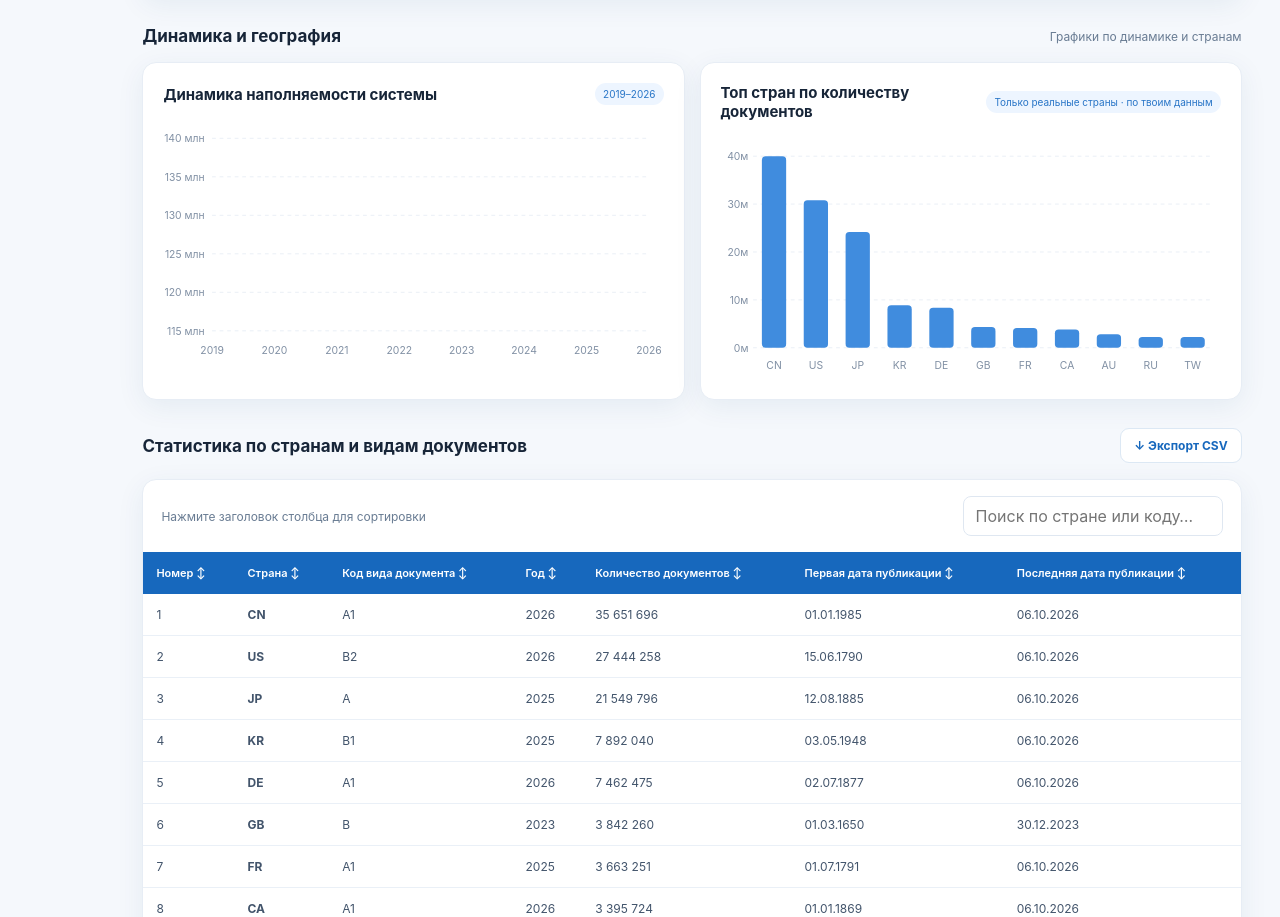
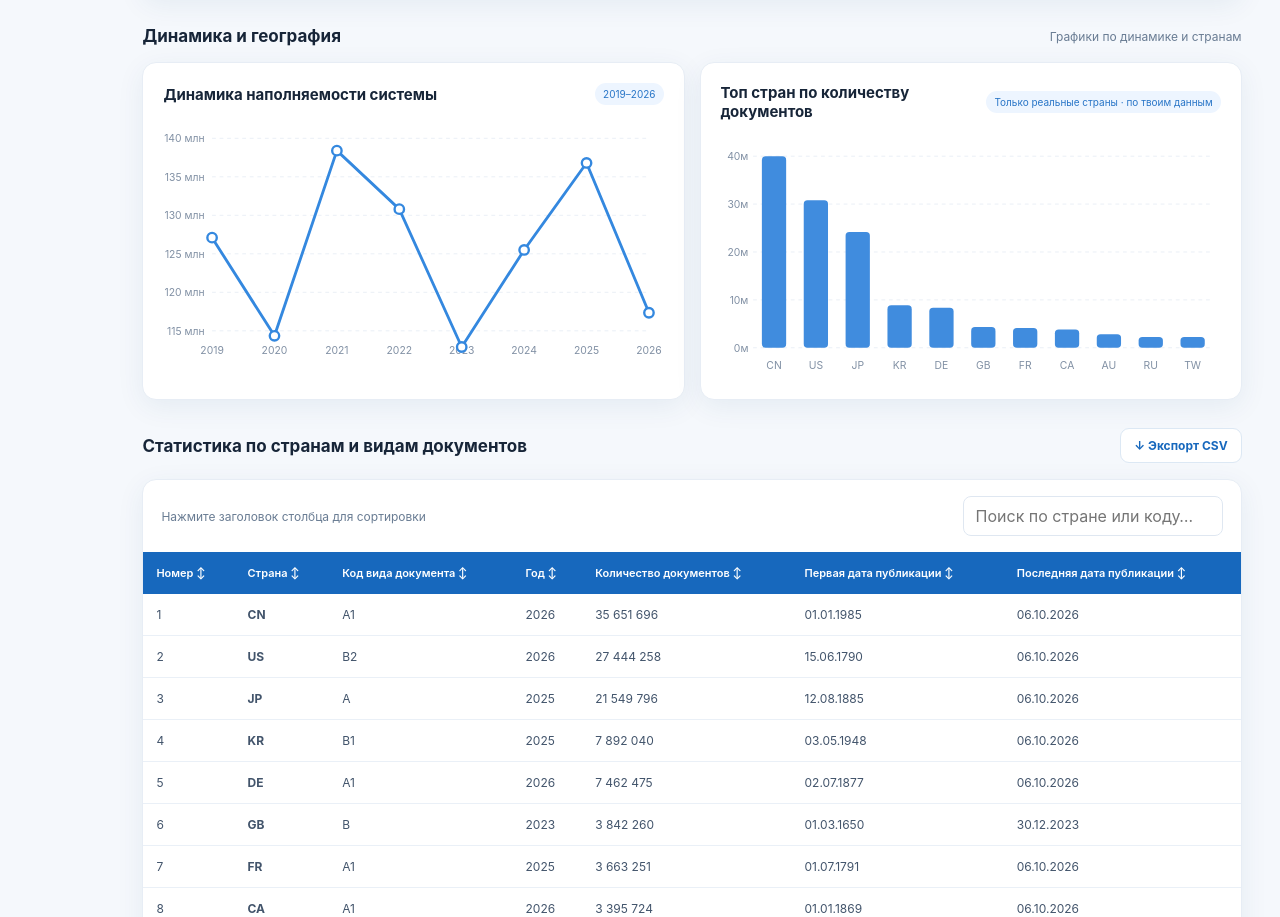
Before and after one commit to MrMaiKa/stat, a plain HTML site: page rospatent-home-map-demo (1).html in a window 1280 px wide. Shown: the part 1304-2221 px from the top of the page. Drawn offline with Linux system fonts and the light colour scheme.

Commit message:
Update rospatent-home-map-demo (1).html

```diff
--- a/rospatent-home-map-demo (1).html
+++ b/rospatent-home-map-demo (1).html
@@ -47,7 +47,7 @@ function notify(msg){$('#toast').textContent=msg;$('#toast').style.display='bloc
 const catNames={A:'Удовлетворение жизненных потребностей человека',B:'Различные технологические процессы',C:'Химия. Металлургия',D:'Текстиль. Бумага',E:'Строительство и горное дело',F:'Машиностроение, освещение, отопление, оружие',G:'Физика',H:'Электричество'};
 let cats=[],chosen=-1;
 function drawTabs(){ $('#tabs').innerHTML=cats.map((c,i)=>`<button class="tab ${chosen===i?'active':''}" data-i="${i}"><span class="letter">${c[0]}</span><span class="catname">${c[1]}</span><span class="count">${fmt(c[2])}</span></button>`).join('');document.querySelectorAll('.tab').forEach(t=>t.onclick=()=>{chosen=chosen===+t.dataset.i?-1:+t.dataset.i;drawTabs();notify(chosen<0?'Показаны все направления':'Выбрано направление '+cats[chosen][0])})}
-const values=[255780,395678,128040,567412,234157,230341,2341000,734350],years=[2019,2020,2021,2022,2023,2024,2025,2026];
+const values=[127100000,114350000,138400000,130800000,112900000,125500000,136800000,117343050],years=[2019,2020,2021,2022,2023,2024,2025,2026];
 const countryData=`CN 35651696|US 27444258|JP 21549796|KR 7892040|DE 7462475|EP 6783884|WO 4899828|GB 3842260|FR 3663251|CA 3395724|AU 2512030|RU 2012797|TW 2002396|BR 1847062|SU 1497139|AT 1318444|CH 740293|BE 649333|SE 568575|UA 268373|AR 179069|DD 177570|SG 150657|EA 115513|TR 101099|RO 93621|IN 79377|PT 67205|BG 58844|SI 49573|CL 45058|SK 43674|AP 33360|BY 18778|RS 18224|MD 14756|OA 13433|IL 12198|KZ 11972|TN 10871|GE 8635|ES 8290|SA 7615|UZ 6557|AM 3794|SM 3136|KG 2654|SV 1943|IB 1673|TJ 784|PL 741|BA 216|PH 215|NL 131|MA 90|HR 86|LU 58|NO 46|LT 44|CZ 23|TH 12|TT 3`.split('|').map(x=>{const [code,count]=x.split(' ');return [code,+count]});
 const countryMeta={CN:['CHN','Китай'],US:['USA','США'],JP:['JPN','Япония'],KR:['KOR','Республика Корея'],DE:['DEU','Германия'],GB:['GBR','Великобритания'],FR:['FRA','Франция'],CA:['CAN','Канада'],AU:['AUS','Австралия'],RU:['RUS','Россия'],TW:['TWN','Тайвань'],BR:['BRA','Бразилия'],AT:['AUT','Австрия'],CH:['CHE','Швейцария'],BE:['BEL','Бельгия'],SE:['SWE','Швеция'],UA:['UKR','Украина'],AR:['ARG','Аргентина'],SG:['SGP','Сингапур'],TR:['TUR','Турция'],RO:['ROU','Румыния'],IN:['IND','Индия'],PT:['PRT','Португалия'],BG:['BGR','Болгария'],SI:['SVN','Словения'],CL:['CHL','Чили'],SK:['SVK','Словакия'],BY:['BLR','Беларусь'],RS:['SRB','Сербия'],MD:['MDA','Молдова'],IL:['ISR','Израиль'],KZ:['KAZ','Казахстан'],TN:['TUN','Тунис'],GE:['GEO','Грузия'],ES:['ESP','Испания'],SA:['SAU','Саудовская Аравия'],UZ:['UZB','Узбекистан'],AM:['ARM','Армения'],SM:['SMR','Сан-Марино'],KG:['KGZ','Киргизия'],SV:['SLV','Сальвадор'],TJ:['TJK','Таджикистан'],PL:['POL','Польша'],BA:['BIH','Босния и Герцеговина'],PH:['PHL','Филиппины'],NL:['NLD','Нидерланды'],MA:['MAR','Марокко'],HR:['HRV','Хорватия'],LU:['LUX','Люксембург'],NO:['NOR','Норвегия'],LT:['LTU','Литва'],CZ:['CZE','Чехия'],TH:['THA','Таиланд'],TT:['TTO','Тринидад и Тобаго']};
 const actualCountryData=countryData.filter(([code])=>countryMeta[code]).map(([code,count])=>({code2:code,iso3:countryMeta[code][0],name:countryMeta[code][1],count}));
```
